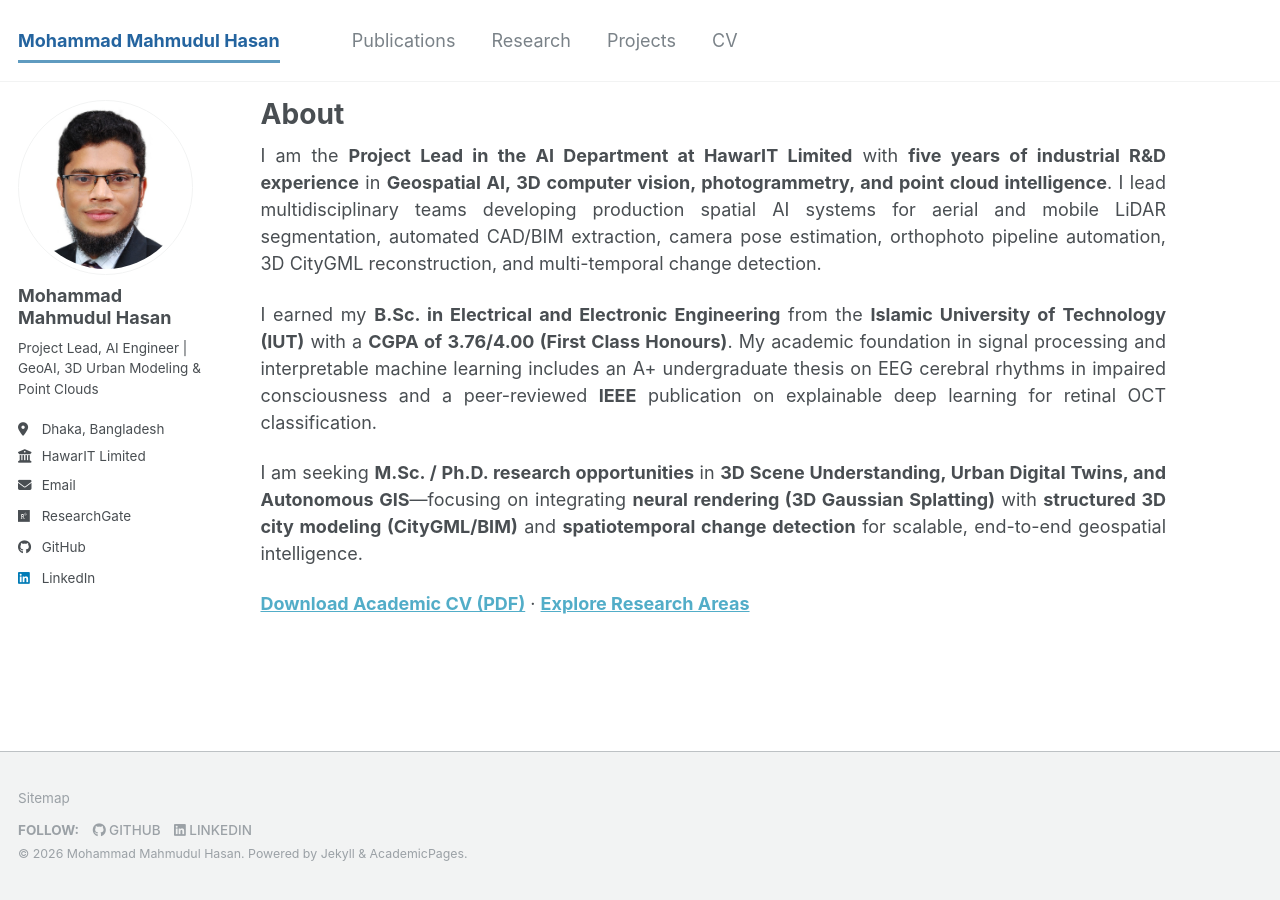
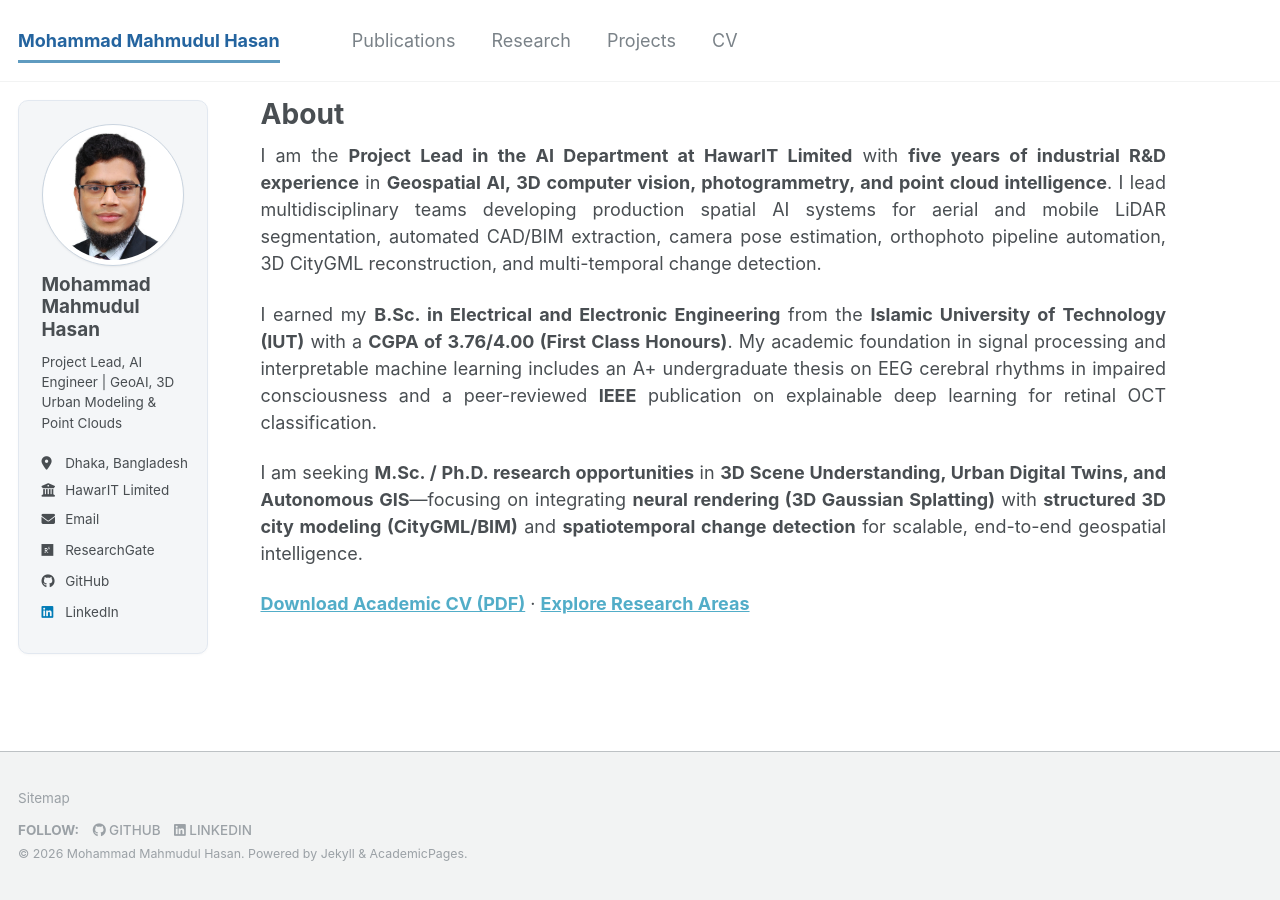
Before and after one commit to fahome10bd/fahome10bd.github.io, a Jekyll site: the page built from _pages/about.md, in a window 1280 px wide. Built offline with Jekyll 4.4.1, drawn with Linux system fonts in a browser that asks for light colours; a style sheet for code colours, icons or effects is not loaded.

Commit message:
Style left sidebar panel with subtle ash background, rounded border, and card elevation

```diff
--- a/_sass/layout/_reference.scss
+++ b/_sass/layout/_reference.scss
@@ -38,10 +38,28 @@ body { padding-top: 0 !important; }
 .greedy-nav .visible-links a::before { background: #5f9bc0; }
 .greedy-nav .visible-links .selected a::before { transform: scaleX(1); height: 3px; }
 .greedy-nav .hidden-links .selected a { color: #24649f; font-weight: 700; border-left: 3px solid #5f9bc0; }
-.sidebar { position: static; height: auto; overflow: visible; padding-top: 0 !important; margin-top: 0 !important; max-width: none; }
+.sidebar {
+  position: static;
+  height: auto;
+  overflow: visible;
+  padding: 1.25em !important;
+  margin-top: 0 !important;
+  max-width: none;
+  background-color: #f4f6f8; /* subtle ash background */
+  border: 1px solid #e2e8f0;
+  border-radius: 10px;
+  box-shadow: 0 1px 3px rgba(0, 0, 0, 0.03);
+}
 .sidebar p, .sidebar li { font-size: 0.75em; line-height: 1.5; }
-.sidebar .author__name { font-size: 1em; }
-.author__avatar img { aspect-ratio: 1 / 1; object-fit: cover; object-position: center top; }
+.sidebar .author__name { font-size: 1.05em; font-weight: 700; margin-top: 0.4em; }
+.author__avatar img {
+  aspect-ratio: 1 / 1;
+  object-fit: cover;
+  object-position: center top;
+  background-color: #ffffff;
+  border: 1px solid #cbd5e0;
+  box-shadow: 0 1px 2px rgba(0, 0, 0, 0.05);
+}
 .author__urls a { font-size: 1em; }
 #main { margin-top: 1em; }
 .module-summary, .project-summary { line-height: 1.5; }
```
